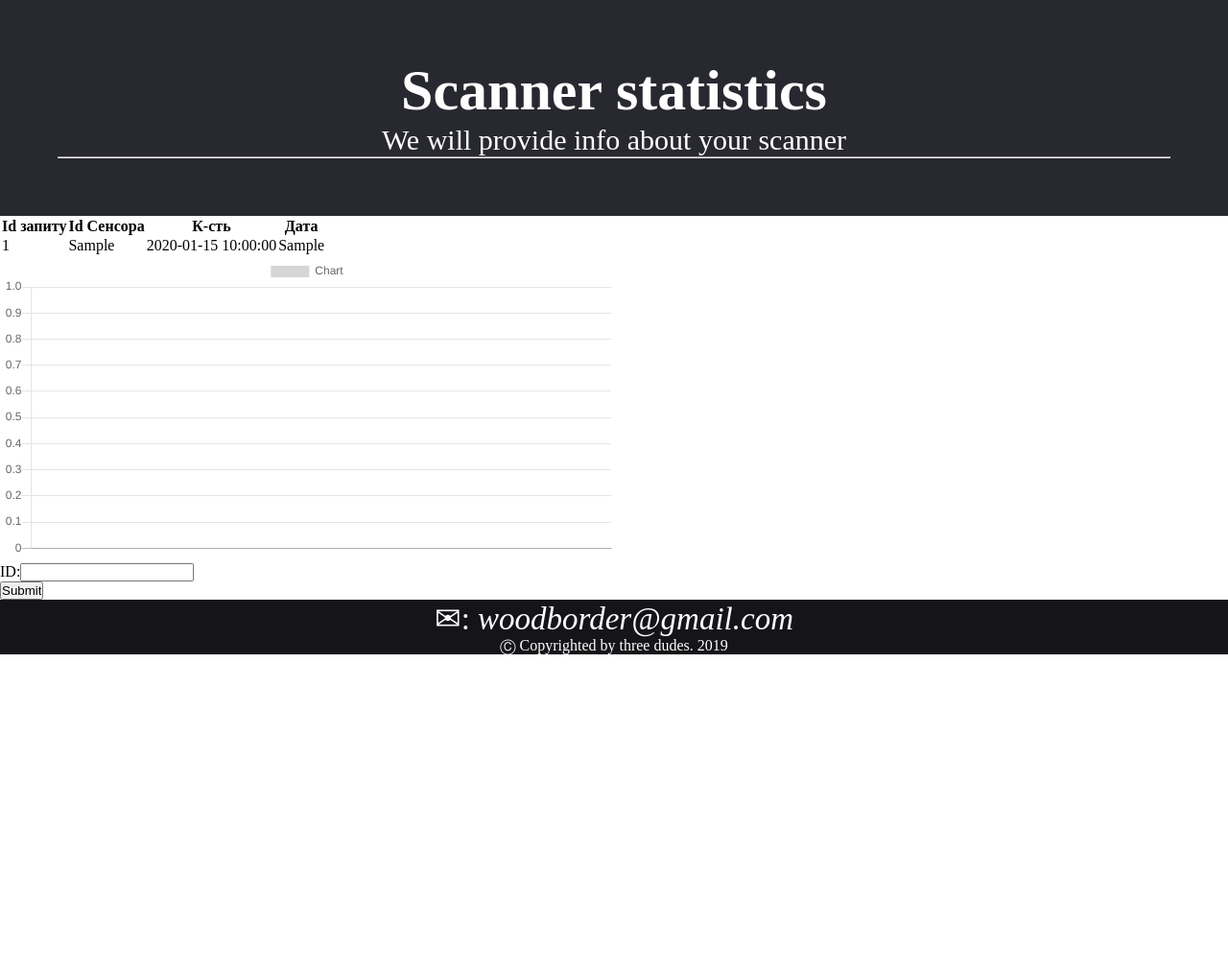
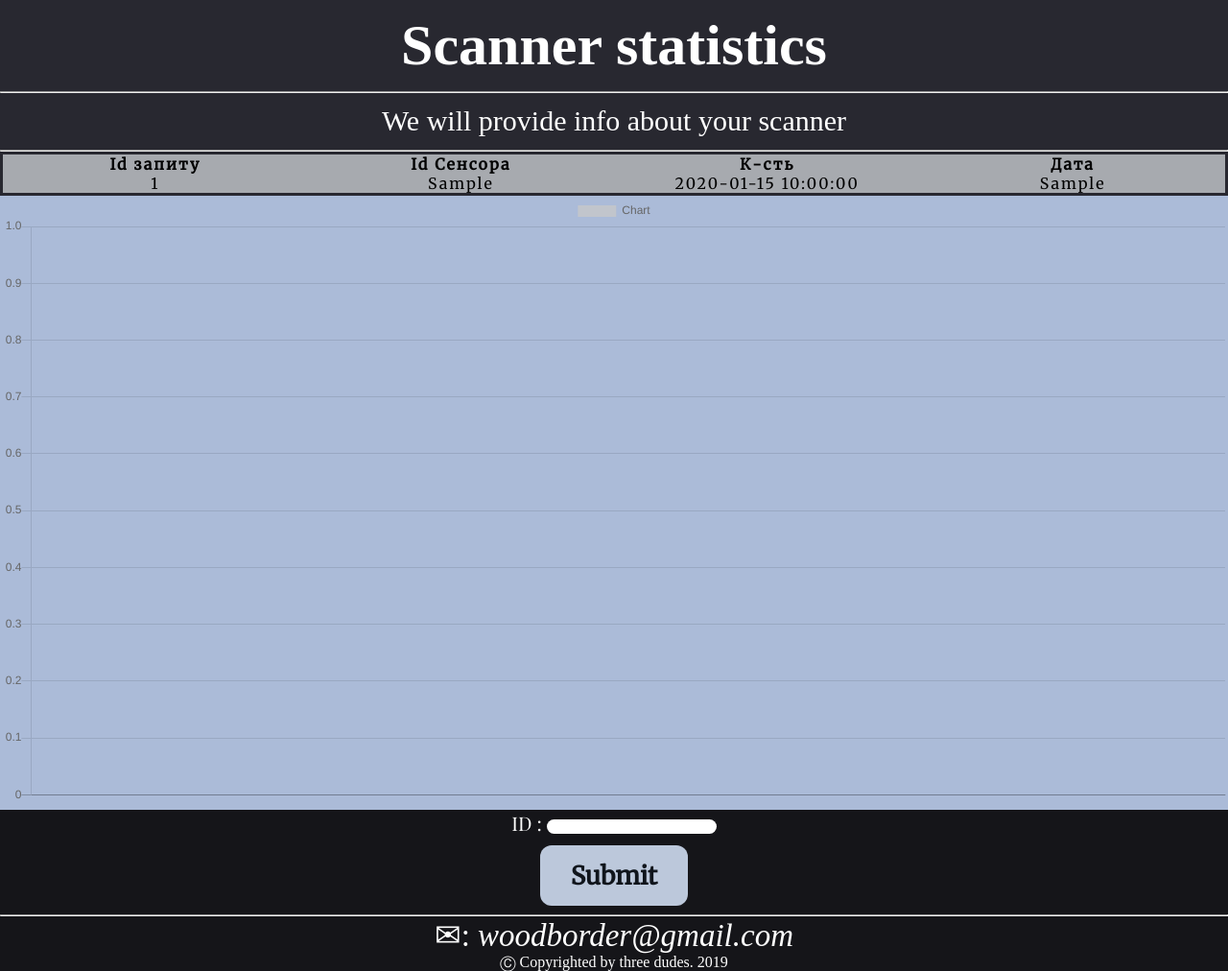
Before and after one commit to mixapaco/SensorCP, a PHP site: page /GetAll.php in a window 1280 px wide. Shown: the whole page at 96% size. Before the commit the page ends 682 px from the top, so only its background shows below. Run offline with PHP 8.4, Linux system fonts and the light colour scheme; tables that the repository leaves empty or names only in its code hold one stand-in row (values such as "Sample post"); some libraries are stand-ins or nearby versions.

Commit message:
Made styles

```diff
--- a/Footer.php
+++ b/Footer.php
@@ -1,36 +1,13 @@
 	<footer>
-		<style>
-		.footer {
- 		position: fixed;
-  		left: 0;
-  		bottom: 0;
-  		width: 100%;
-  		background-color: red;
-  		color: white;
-  		text-align: center;
-      }
-      #chart-conteiner
-      {
-        width: 640px;
-        height: auto;
-      }
-		</style>
-
-		<div class="footer" style="position: inherit;
-  		left: 0;
-  		bottom: 0;
-  		width: 100%;
-  		background-color: #151519;
-  		color: white;
-  		text-align: center;">
+		<div class="footer">
+      <hr>
   		<p><span style="font-size: 33px;">&#9993:</span><span style="font-size: 33px; font-style: italic;"> woodborder@gmail.com</span></p>
 		<p>&#x24B8 Copyrighted by three dudes. 2019</p>
 		</div>
 	</footer>
   <script type="text/javascript" src="https://cdn.jsdelivr.net/npm/chart.js@2.8.0/dist/Chart.min.js"></script>
 
-  <script type="text/javascript" src="https://code.jquery.com/jquery-3.4.0.min.js
-"></script>
+  <script type="text/javascript" src="https://code.jquery.com/jquery-3.4.0.min.js"></script>
 
   <script type="text/javascript" src="app.js"></script>
 </body>
--- a/GetAll.php
+++ b/GetAll.php
@@ -21,12 +21,12 @@ if($result)
 
     $rows = mysqli_num_rows($result);
 
-    echo "<table><tr><th>Id запиту</th><th>Id Сенсора</th><th>К-сть</th><th>Дата</th></tr>";
+    echo "<table class='toble'><tr><th>Id запиту</th><th>Id Сенсора</th><th>К-сть</th><th>Дата</th></tr>";
     for ($i = 0 ; $i < $rows ; ++$i)
     {
         $row = mysqli_fetch_row($result);
         echo "<tr>";
-            for ($j = 0 ; $j < 4 ; ++$j) echo "<td>$row[$j]</td>";
+            for ($j = 0 ; $j < 4 ; ++$j) echo "<td class='td'>$row[$j]</td>";
         echo "</tr>";
     }
     echo "</table>";
@@ -43,16 +43,12 @@ mysqli_close($link);
 //print json_encode($data);
 
 ?>
-
 <div id="chart-conteiner">
     <canvas id="mycanvas"></canvas>
 </div>
-
-<form action='' method='get'>
-<p>ID:<input type='text'  name='id' ></p>
-<input type='submit' ">
+<form action='' method='get' class='knop'>
+<p><span class="aidi">ID :   </span><input class='pole' type='text'  name='id' ></p>
+<input type='submit' class="inp">
 </form>
 
-
-
 <?php include 'Footer.php'; ?>
--- a/Header.php
+++ b/Header.php
@@ -2,26 +2,20 @@
 <html>
 <head>
 	<title></title>
+  <link rel="stylesheet" href="style.css">
+  <link href="https://fonts.googleapis.com/css?family=Merriweather" rel="stylesheet">
+  <link href="https://fonts.googleapis.com/css?family=Playfair+Display" rel="stylesheet">
+  <meta name="viewport" content="width=device-width, initial-scale=1.0">
 </head>
 <body>
-  <style>
-    *{
-      margin: 0;
-      padding: 0;
-    }
-  </style>
 	<header>
-	 	<div class="header" style="padding: 60px;
-  text-align: center;
-  background: #282830;
-  color: white;
-  font-size: 30px;">
-       		<h1>Scanner statistics</h1>
-			<p>We will provide info about your scanner</p>
+	 	<div class="header">
+       		<h1 class='hesh'>Scanner statistics</h1>
+          <hr>
+			<p class='pesh'>We will provide info about your scanner</p>
         <hr>
 		<div id="callout">
         	<h2> <i class="fa fa-envelope" aria-hidden="true"></i></h2>
-          <!--<p style="font-style: normal;">&#9993: woodborder@gmail.com</p>-->
     	</div>
     	</div>
     </header>
--- /dev/null
+++ b/style.css
@@ -0,0 +1,84 @@
+*{
+	margin: 0;
+	padding: 0;
+}
+.header{
+  text-align: center;
+  background: #282830;
+  color: white;
+  font-size: 30px;
+}
+.hesh{
+	padding-top: 1%;
+	padding-bottom: 1%;
+}
+.pesh{
+	padding-top: 1%;
+	padding-bottom: 1%;
+}
+
+.toble{
+	table-layout: fixed;
+  width: 100%;
+  border-collapse: collapse;
+  border: 3px solid #282830;
+	margin-right: auto;
+	margin-left: auto;
+	font-family: 'Merriweather', sans-serif;
+	letter-spacing: 2px;
+	background-color: #a7aaaf;
+}
+.td{
+	text-align: center;
+}
+
+#mycanvas{
+	background-color: #abbbd8;
+}
+#chart-conteiner{
+	text-align: center;
+}
+.knop{
+	/* background-color: #151519; */
+	text-align: center;
+	/* border: 3px solid #282830; */
+	background-color: #151519;
+	color: white;
+	font-family: 'Playfair Display', serif;
+	padding-bottom: 0.75%;
+}
+.aidi{
+	font-style: normal;
+	font-size: 20px;
+	text-decoration-color: white;
+	text-anchor: white 3px;
+	padding-top: 1.5%;
+	margin-bottom: 0.9%;
+}
+.inp{
+	font-family: 'Merriweather', sans-serif;
+	margin-top: 0.75%;
+	background-color: #bcc8db;
+  border: none;
+  color: #10151c;
+  padding: 15px 32px;
+  text-align: center;
+  font-weight: bold;
+  display: inline-block;
+  font-size: 26px;
+  border-radius: 12px;
+}
+.pole{
+	border-radius: 12px;
+	border: none;
+}
+
+.footer {
+	position: absolute;
+  		left: 0;
+  		width: 100%;
+  		background-color: #151519;
+  		color: white;
+  		text-align: center;
+	display: block;
+}
```
